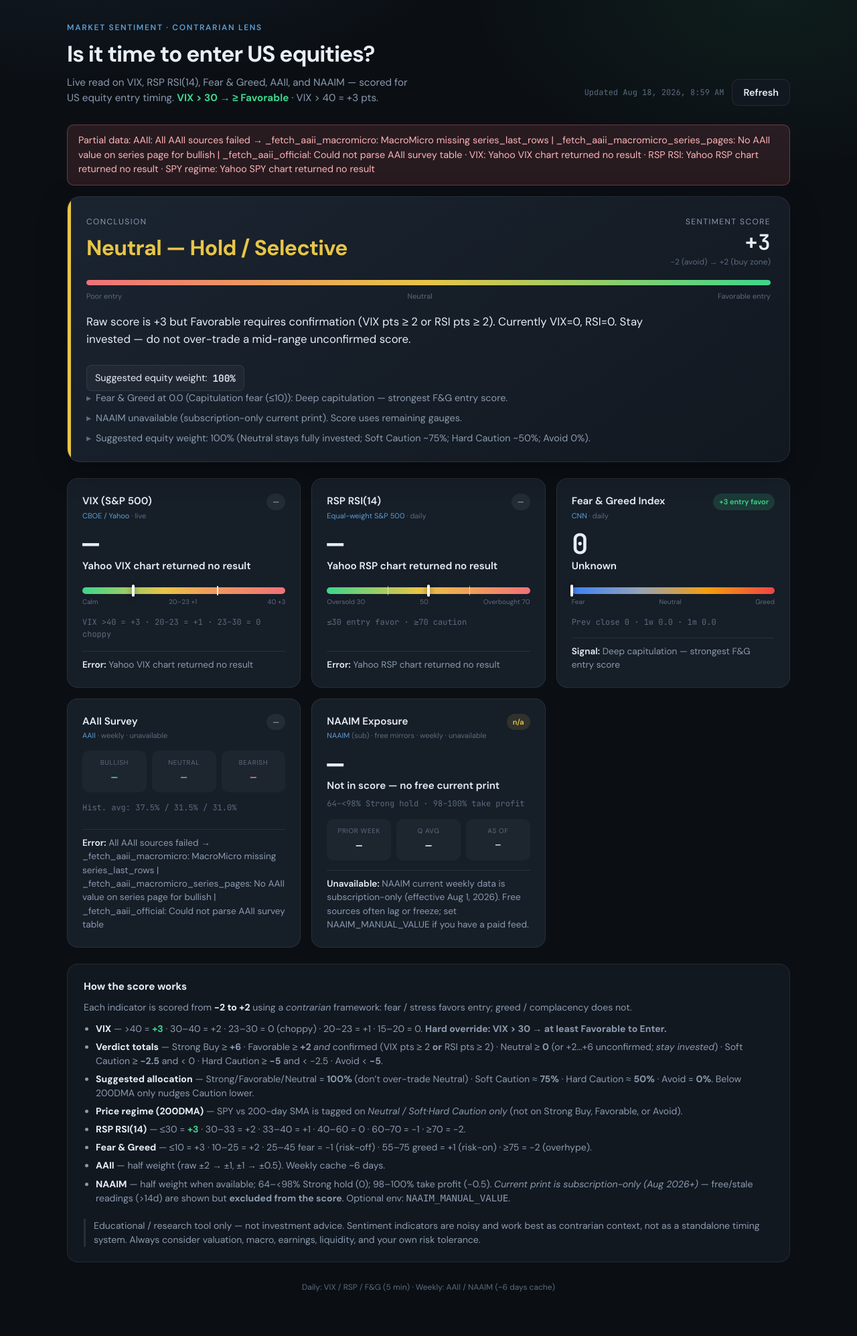
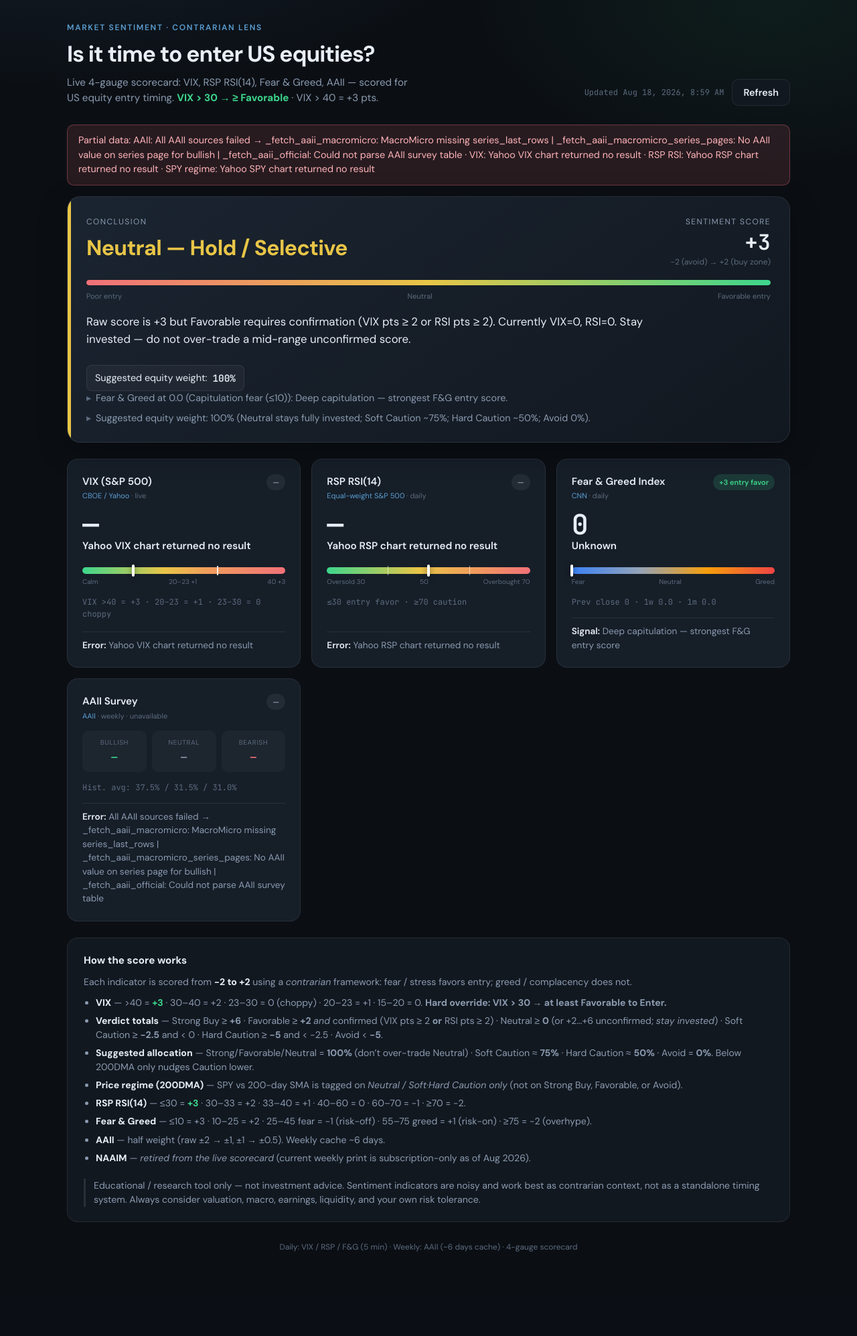
Before and after one commit to Adenfok/market-sentiment-app, a Flask app: page / in a window 1280 px wide. Shown: the whole page at 67% size. After the commit the page ends 1869 px from the top, so only its background shows below. Run offline with Flask 3, Linux system fonts and the light colour scheme.

Commit message:
Retire NAAIM from the live 4-gauge scorecard.
Score only VIX, RSP RSI, Fear and Greed, and AAII. Remove the NAAIM UI card and align the backtest so historical NAAIM is not scored.

```diff
--- a/app.py
+++ b/app.py
@@ -1,8 +1,12 @@
 """
 US Equity Market Sentiment Dashboard
 ------------------------------------
-Tracks CNN Fear & Greed, AAII Investor Sentiment Survey, and NAAIM Exposure Index,
+Tracks VIX, RSP RSI(14), CNN Fear & Greed, and AAII Investor Sentiment,
 then scores whether sentiment favors entering the US equity market (contrarian lens).
+
+NAAIM Exposure Index is no longer part of the live scorecard (current print is
+subscription-only as of Aug 2026). Fetch helpers remain in this module for
+optional/historical use only.
 """
 
 from __future__ import annotations
@@ -1398,22 +1402,18 @@
 def build_conclusion(
     fg: dict[str, Any],
     aaii: dict[str, Any],
-    naaim: dict[str, Any],
+    naaim: dict[str, Any] | None,
     vix: dict[str, Any],
     rsp_rsi: dict[str, Any],
     spy_regime: dict[str, Any] | None = None,
 ) -> dict[str, Any]:
-    # NAAIM: only score when ok AND usable_for_score (fresh or manual override).
-    # Stale free republisher prints (post Aug-2026 paywall freeze) are display-only.
-    naaim_usable = bool(
-        naaim.get("ok")
-        and naaim.get("usable_for_score", True)
-        and naaim.get("value") is not None
-    )
+    # Live scorecard is 4 gauges: VIX + RSP RSI + Fear & Greed + AAII.
+    # NAAIM is intentionally omitted (subscription-only current print, Aug 2026+).
+    _ = naaim  # kept in signature for API compatibility; never scored
     scores = {
         "fear_greed": score_fear_greed(fg["value"]) if fg.get("ok") else None,
         "aaii": score_aaii(aaii["bullish"], aaii["bearish"]) if aaii.get("ok") else None,
-        "naaim": score_naaim(float(naaim["value"])) if naaim_usable else None,
+        "naaim": None,  # retired from live scorecard
         "vix": score_vix(vix["value"]) if vix.get("ok") else None,
         "rsp_rsi": score_rsp_rsi(rsp_rsi["value"]) if rsp_rsi.get("ok") else None,
     }
@@ -1439,16 +1439,13 @@
     # Hard override uses VIX > 30 (not only the +3 panic band at >40)
     vix_entry = bool(vix.get("ok") and vix.get("value", 0) > 30)
 
-    # Verdict from total score (points can be half-integers with AAII/NAAIM ×0.5)
+    # Verdict from total score (4-gauge card; AAII half-weight → half-integers)
     #   Strong Buy Zone              total ≥ +6
     #   Favorable to Enter           total ≥ +2  AND confirmed (VIX pts≥2 OR RSI pts≥2)
     #   Neutral — Hold / Selective   total ≥  0  (or total≥2 but unconfirmed)
     #   Soft Caution                 total ≥ −2.5 and < 0
     #   Hard Caution                 total ≥ −5  and < −2.5
     #   Poor Entry Zone (avoid)      total < −5
-    #
-    # Confirmed Favorable (backtest 2021–2026-06): hit ~76% / mean ~+3.3% 21d
-    # Avoid total < -5 (10y): 21d down ~42%, mean ~0 (slightly negative)
     vix_pts = float(scores["vix"]["points"]) if scores["vix"] else 0.0
     rsi_pts = float(scores["rsp_rsi"]["points"]) if scores["rsp_rsi"] else 0.0
     favorable_confirmed = (vix_pts >= 2.0) or (rsi_pts >= 2.0)
@@ -1592,22 +1589,7 @@
             f"AAII bull {aaii['bullish']}% / bear {aaii['bearish']}% "
             f"(spread {aaii['spread']:+.1f} pts): {scores['aaii']['signal']}."
         )
-    if scores["naaim"]:
-        details.append(
-            f"NAAIM exposure {naaim['value']}%: {scores['naaim']['signal']}."
-        )
-    elif naaim.get("ok") and naaim.get("score_excluded"):
-        age = naaim.get("data_age_days")
-        age_txt = f"{age:.0f}d old" if age is not None else "date unknown"
-        details.append(
-            f"NAAIM {naaim.get('value')}% as-of {naaim.get('as_of')} ({age_txt}) "
-            "excluded from score — free current data unavailable after NAAIM "
-            "subscription paywall (Aug 2026). Set NAAIM_MANUAL_VALUE to include it."
-        )
-    elif not naaim.get("ok"):
-        details.append(
-            "NAAIM unavailable (subscription-only current print). Score uses remaining gauges."
-        )
+
     if regime_payload and regime_payload.get("applies") and regime_payload.get("note"):
         details.append(regime_payload["note"])
     details.append(
@@ -1655,14 +1637,15 @@
 def collect_all(
     force: bool = False,
     force_aaii: bool = False,
-    force_naaim: bool = False,
+    force_naaim: bool = False,  # noqa: ARG001 — kept for API compat; NAAIM not fetched
 ) -> dict[str, Any]:
     """
     force: re-fetch daily/live gauges (ignores 5‑min cache).
-    force_aaii / force_naaim: re-fetch weekly gauges (normally skipped for 6 days).
+    force_aaii: re-fetch AAII weekly (normally skipped for 6 days).
+    force_naaim: ignored — NAAIM retired from live scorecard / UI.
     """
     now = time.time()
-    weekly_force = force_aaii or force_naaim
+    weekly_force = force_aaii
     if (
         not force
         and not weekly_force
@@ -1680,7 +1663,7 @@
         fg = {"ok": False, "error": str(exc), "source": "CNN Fear & Greed Index"}
         errors.append(f"Fear & Greed: {exc}")
 
-    # Weekly surveys — disk-cached; normal Refresh does not re-hit these
+    # Weekly AAII — disk-cached; normal Refresh does not re-hit
     try:
         aaii = get_aaii(session, force=force_aaii)
     except Exception as exc:  # noqa: BLE001
@@ -1693,17 +1676,21 @@
         }
         errors.append(f"AAII: {exc}")
 
-    try:
-        naaim = get_naaim(session, force=force_naaim)
-    except Exception as exc:  # noqa: BLE001
-        naaim = {
-            "ok": False,
-            "error": str(exc),
-            "source": "NAAIM Exposure Index",
-            "cached": False,
-            "stale": False,
-        }
-        errors.append(f"NAAIM: {exc}")
+    # NAAIM retired from live card (subscription-only current print)
+    naaim = {
+        "ok": False,
+        "retired": True,
+        "usable_for_score": False,
+        "score_excluded": True,
+        "source": "NAAIM Exposure Index",
+        "error": None,
+        "subscription_note": (
+            "NAAIM removed from the live scorecard — current weekly print is "
+            "subscription-only (Aug 2026+)."
+        ),
+        "cached": False,
+        "stale": False,
+    }
 
     try:
         vix = fetch_vix(session)
@@ -1734,11 +1721,16 @@
         "spy_regime": spy_regime,
         "conclusion": conclusion,
         "errors": errors,
+        "scorecard": {
+            "gauges": ["vix", "rsp_rsi", "fear_greed", "aaii"],
+            "retired": ["naaim"],
+            "note": "Live scorecard is 4 gauges (NAAIM retired after Aug 2026 paywall).",
+        },
         "cache_policy": {
             "live_ttl_sec": CACHE_TTL_SEC,
             "weekly_ttl_sec": WEEKLY_CACHE_TTL_SEC,
             "aaii_from_cache": bool(aaii.get("cached")),
-            "naaim_from_cache": bool(naaim.get("cached")),
+            "naaim_from_cache": False,
         },
     }
     _CACHE["ts"] = now
@@ -1759,17 +1751,14 @@
 def api_sentiment():
     from flask import request
 
-    # refresh=1 → re-pull daily gauges only (VIX / F&G / RSP)
-    # refresh_aaii=1 / refresh_naaim=1 → force that weekly series
-    # refresh_weekly=1 → force both AAII + NAAIM
+    # refresh=1 → re-pull daily gauges (VIX / F&G / RSP / SPY regime)
+    # refresh_aaii=1 / refresh_weekly=1 → force AAII weekly re-pull
     force = request.args.get("refresh") == "1"
     force_weekly = request.args.get("refresh_weekly") == "1"
     force_aaii = force_weekly or request.args.get("refresh_aaii") == "1"
-    force_naaim = force_weekly or request.args.get("refresh_naaim") == "1"
     data = collect_all(
-        force=force or force_aaii or force_naaim,
+        force=force or force_aaii,
         force_aaii=force_aaii,
-        force_naaim=force_naaim,
     )
     return jsonify(data)
 
@@ -1780,8 +1769,6 @@
 
 
 if __name__ == "__main__":
-    import os
-
     # Warm cache once at startup for snappier first paint
     try:
         collect_all(force=True)
@@ -1792,6 +1779,6 @@
     port = int(os.environ.get("PORT", "5050"))
     # 0.0.0.0 required on Render / cloud hosts; local still works via localhost
     host = os.environ.get("HOST", "0.0.0.0")
-    print("\n  US Equity Sentiment Dashboard")
+    print("\n  US Equity Sentiment Dashboard (4-gauge: VIX · RSP RSI · F&G · AAII)")
     print(f"  Listening on http://{host}:{port}\n")
     app.run(host=host, port=port, debug=False)
--- a/templates/index.html
+++ b/templates/index.html
@@ -615,7 +615,7 @@
         <div class="eyebrow">Market Sentiment · Contrarian Lens</div>
         <h1>Is it time to enter US equities?</h1>
         <p class="subtitle">
-          Live read on VIX, RSP RSI(14), Fear &amp; Greed, AAII, and NAAIM —
+          Live 4-gauge scorecard: VIX, RSP RSI(14), Fear &amp; Greed, AAII —
           scored for US equity entry timing. <strong style="color:var(--green)">VIX &gt; 30 → ≥ Favorable</strong> · VIX &gt; 40 = +3 pts.
         </p>
       </div>
@@ -752,37 +752,6 @@
         <div class="deltas" id="aaiiMeta">Hist. avg: 37.5% / 31.5% / 31.0%</div>
         <div class="signal" id="aaiiSignal"><strong>Signal:</strong> —</div>
       </article>
-
-      <!-- NAAIM -->
-      <article class="card" id="cardNaaim">
-        <div class="card-head">
-          <div>
-            <h2>NAAIM Exposure</h2>
-            <div class="src"><a href="https://naaim.org/programs/naaim-exposure-index/" target="_blank" rel="noopener">NAAIM</a> (sub) · free mirrors · weekly · <span id="naaimCacheTag">cached</span></div>
-          </div>
-          <span class="badge" id="naaimBadge">—</span>
-        </div>
-        <div>
-          <div class="big-value skeleton" id="naaimValue">—<span class="unit">%</span></div>
-          <div class="rating" id="naaimRating">Active managers’ avg equity exposure</div>
-          <div class="deltas" id="naaimMeaning" style="margin-top:6px">64–&lt;98% Strong hold · 98–100% take profit</div>
-        </div>
-        <div class="stat-row">
-          <div class="stat">
-            <div class="k">Prior week</div>
-            <div class="v" id="naaimPrior">—</div>
-          </div>
-          <div class="stat">
-            <div class="k">Q avg</div>
-            <div class="v" id="naaimQ">—</div>
-          </div>
-          <div class="stat">
-            <div class="k">As of</div>
-            <div class="v" id="naaimDate" style="font-size:0.8rem">—</div>
-          </div>
-        </div>
-        <div class="signal" id="naaimSignal"><strong>Signal:</strong> —</div>
-      </article>
     </section>
 
     <section class="panel">
@@ -799,7 +768,7 @@
         <li><strong style="color:var(--text)">RSP RSI(14)</strong> — ≤30 = <strong style="color:var(--green)">+3</strong> · 30–33 = +2 · 33–40 = +1 · 40–60 = 0 · 60–70 = −1 · ≥70 = −2.</li>
         <li><strong style="color:var(--text)">Fear &amp; Greed</strong> — ≤10 = +3 · 10–25 = +2 · 25–45 fear = −1 (risk-off) · 55–75 greed = +1 (risk-on) · ≥75 = −2 (overhype).</li>
         <li><strong style="color:var(--text)">AAII</strong> — half weight (raw ±2 → ±1, ±1 → ±0.5). Weekly cache ~6 days.</li>
-        <li><strong style="color:var(--text)">NAAIM</strong> — half weight when available; 64–&lt;98% Strong hold (0); 98–100% take profit (−0.5). <em>Current print is subscription-only (Aug 2026+)</em> — free/stale readings (&gt;14d) are shown but <strong>excluded from the score</strong>. Optional env: <code>NAAIM_MANUAL_VALUE</code>.</li>
+        <li><strong style="color:var(--text)">NAAIM</strong> — <em>retired from the live scorecard</em> (current weekly print is subscription-only as of Aug 2026).</li>
       </ul>
       <p class="disclaimer" id="disclaimer">
         Educational / research tool only — not investment advice. Sentiment indicators are noisy
@@ -808,7 +777,7 @@
     </section>
 
     <footer>
-      Daily: VIX / RSP / F&amp;G (5 min) · Weekly: AAII / NAAIM (~6 days cache)
+      Daily: VIX / RSP / F&amp;G (5 min) · Weekly: AAII (~6 days cache) · 4-gauge scorecard
     </footer>
   </div>
 
@@ -842,7 +811,6 @@
       const c = data.conclusion || {};
       const fg = data.fear_greed || {};
       const aaii = data.aaii || {};
-      const naaim = data.naaim || {};
       const vix = data.vix || {};
       const rsp = data.rsp_rsi || {};
       const scores = c.scores || {};
@@ -1019,87 +987,6 @@
         if (cacheTag) cacheTag.textContent = "unavailable";
       }
 
-      // NAAIM (weekly; may be display-only after Aug 2026 subscription paywall)
-      if (naaim.ok && naaim.value != null) {
-        $("naaimValue").innerHTML = naaim.value + `<span class="unit">%</span>`;
-        $("naaimPrior").textContent =
-          naaim.prior_week != null ? naaim.prior_week : "—";
-        $("naaimQ").textContent =
-          naaim.quarter_avg != null ? naaim.quarter_avg : "—";
-        $("naaimDate").textContent = naaim.as_of || "—";
-        const excluded = !!naaim.score_excluded || naaim.usable_for_score === false;
-        if (excluded) {
-          $("naaimBadge").textContent = "excluded · stale";
-          $("naaimBadge").className = "badge mid";
-        } else {
-          const b = ptsBadge(scores.naaim?.points);
-          $("naaimBadge").textContent = b.text;
-          $("naaimBadge").className = "badge " + b.cls;
-        }
-        // Mode label under the big number
-        const mode = excluded
-          ? "Not in score — free current NAAIM is subscription-only"
-          : (scores.naaim?.label || "Active managers’ avg equity exposure");
-        const via = naaim.provider ? ` · via ${naaim.provider}` : "";
-        $("naaimRating").textContent = mode + via;
-        $("naaimRating").className =
-          "rating " +
-          (excluded
-            ? "neutral"
-            : scores.naaim?.points > 0
-              ? "fear"
-              : scores.naaim?.points < 0
-                ? "greed"
-                : "neutral");
-        const meaningEl = $("naaimMeaning");
-        if (meaningEl) {
-          let meaning;
-          if (excluded) {
-            const age = naaim.data_age_days != null ? `${naaim.data_age_days}d old` : "age unknown";
-            meaning = `Last free print shown (${age}). Score uses other gauges. Optional: NAAIM_MANUAL_VALUE env.`;
-          } else if (naaim.value >= 98 && naaim.value <= 100) {
-            meaning = "98–100%: Room to take profit";
-          } else if (naaim.value >= 64 && naaim.value < 98) {
-            meaning = "64–<98%: Strong hold mode";
-          } else if (naaim.value >= 40 && naaim.value < 64) {
-            meaning = "40–64%: Room to add risk (+1)";
-          } else if (naaim.value < 40) {
-            meaning = "<40%: Very defensive — buy opportunity (+2)";
-          } else {
-            meaning = ">100%: Leveraged long — elevated risk (−2)";
-          }
-          if (naaim.cached && !excluded) {
-            meaning += ` · saved ${naaim.cache_age_hours ?? "?"}h ago`;
-            if (naaim.stale) meaning += " (stale fallback)";
-          } else if (!excluded) {
-            meaning += " · just fetched";
-          }
-          meaningEl.textContent = meaning;
-        }
-        const cacheTag = $("naaimCacheTag");
-        if (cacheTag) {
-          if (excluded) cacheTag.textContent = "excluded from score";
-          else if (naaim.stale) cacheTag.textContent = "stale cache";
-          else if (naaim.cached) cacheTag.textContent = "from cache";
-          else if (naaim.provider === "manual") cacheTag.textContent = "manual";
-          else cacheTag.textContent = "live pull";
-        }
-        let sig = excluded
-          ? (naaim.subscription_note || "NAAIM excluded from score (stale / paywalled).")
-          : (scores.naaim?.signal || "—");
-        if (naaim.cache_note) sig += ` · ${naaim.cache_note}`;
-        $("naaimSignal").innerHTML = `<strong>Signal:</strong> ${sig}`;
-      } else {
-        $("naaimValue").innerHTML = "—";
-        $("naaimSignal").innerHTML =
-          `<strong>Unavailable:</strong> ${naaim.subscription_note || naaim.error || "NAAIM current data is subscription-only."}`;
-        $("naaimBadge").textContent = "n/a";
-        $("naaimBadge").className = "badge mid";
-        $("naaimRating").textContent = "Not in score — no free current print";
-        const cacheTag = $("naaimCacheTag");
-        if (cacheTag) cacheTag.textContent = "unavailable";
-      }
-
       // Timestamp
       if (data.fetched_at) {
         const d = new Date(data.fetched_at);
@@ -1133,7 +1020,7 @@
         $("errorBanner").style.display = "block";
         $("errorBanner").textContent = "Failed to load data: " + err.message;
         $("verdict").textContent = "Unable to load";
-        $("summary").textContent = "Check that the server can reach CNN, AAII, and NAAIM.";
+        $("summary").textContent = "Check that the server can reach VIX, RSP, CNN, and AAII.";
         setSkeleton(false);
       } finally {
         btn.disabled = false;
```
Also changed, not shown: backtest.py (+9 -10 lines), README.md.
